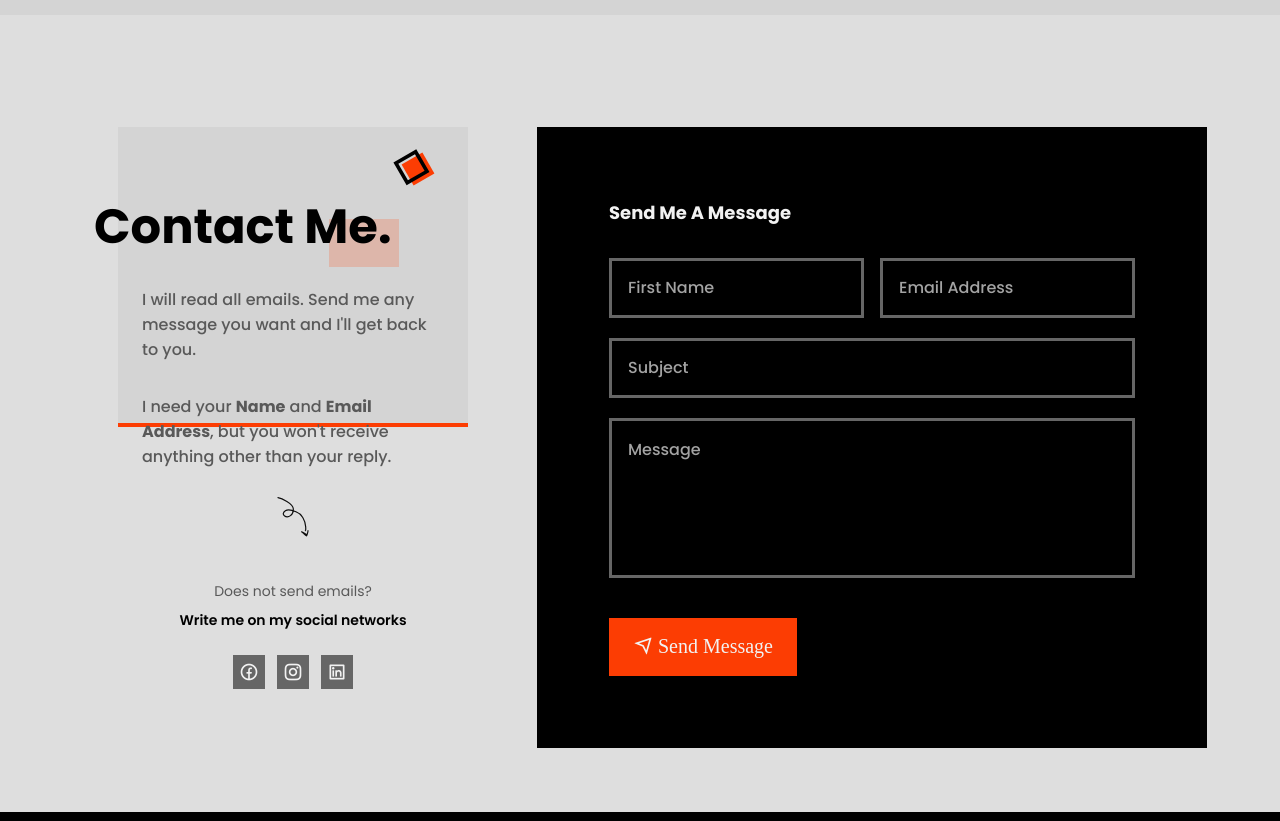
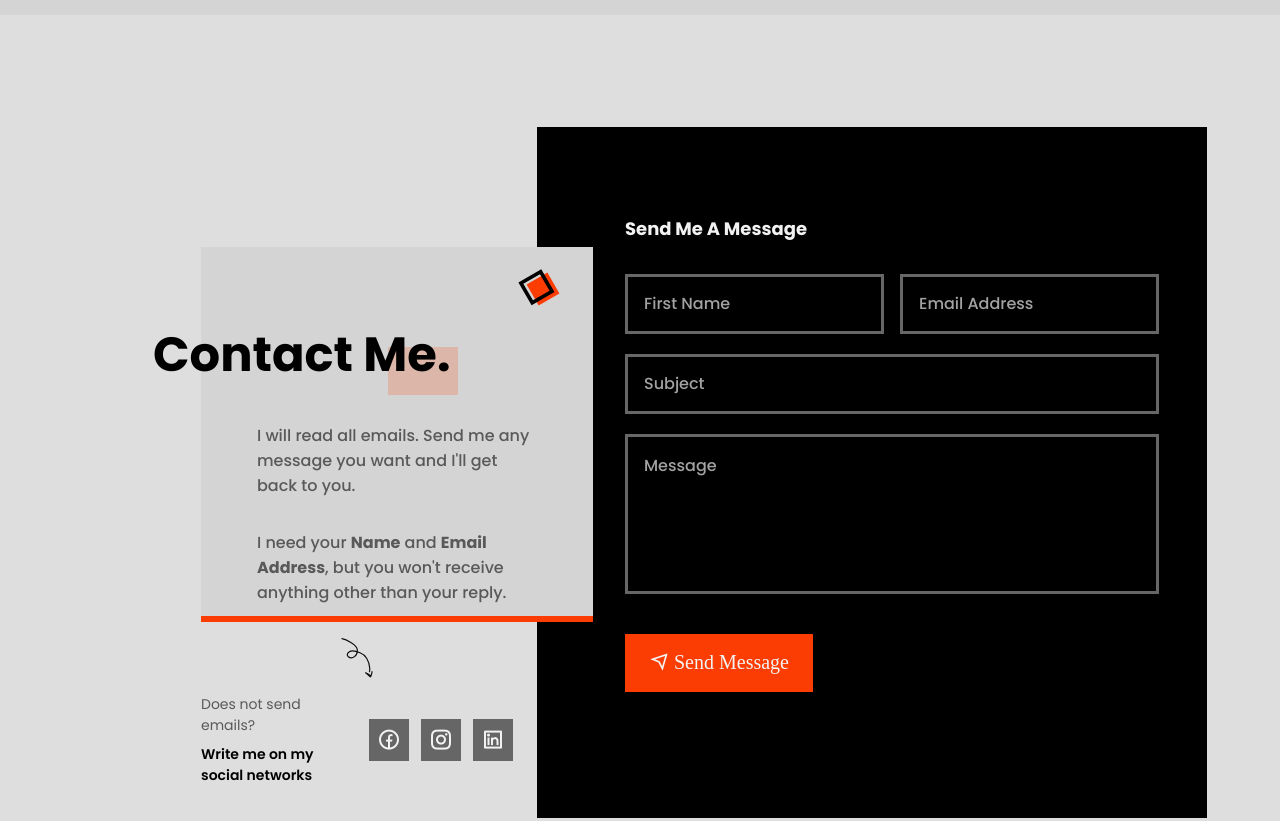
Before and after one commit to Patrick-Ngige/Portfolio-new, a plain HTML site: page index.html in a window 1280 px wide. Shown: the part 3740-4561 px from the top of the page. Drawn offline with nearby package versions, Linux system fonts and the light colour scheme.

Commit message:
responsiveness: larger screens - contact section

```diff
--- a/script.js
+++ b/script.js
@@ -1,5 +1,3 @@
-// import { API_KEY, serviceID } from "./config";
-
    // SHOWING HIDDEN NAV
 
 const navMenu = document.getElementById('nav-menu');
--- a/styles.css
+++ b/styles.css
@@ -1483,7 +1483,7 @@ body.dark-theme {
     .contact__mail {
         grid-column: 2 / 3;
         grid-row: 1 / 3;
-        padding: 4.5rem 4.5rem ;
+        padding: 5.5rem 3rem 0 5.5rem ;
         margin-top: 0;
     }
     .contact__title {
@@ -1497,4 +1497,34 @@ body.dark-theme {
         margin-top: 1.25rem;
         width: max-content;
     }
-}
+    .contact__data {
+        width: 392px;
+        height: 375px;
+        padding: 4.5rem 3.5rem 3.5rem;
+        margin: 7.5rem 0 0 8rem;
+        border-bottom: 6px solid var(--first-color);
+    }
+    .contact__data .section__title-2 {
+        margin: 0 0 2rem;
+        transform: translateX(-6.5rem);
+    }
+    .contact__social {
+        margin-left: 8rem;
+        text-align: initial;
+    }
+    .contact__social-data {
+        flex-direction: row ;
+        align-items: center;
+        column-gap: 1.25rem;
+    }
+    .contact__social-arrow {
+        width: 40px;
+    }
+    .contact__social-link {
+        font-size: 1.5rem;
+        padding: 0.5rem;
+    }
+    .contact__message {
+        bottom: -2.5rem;
+    }
+}
```
